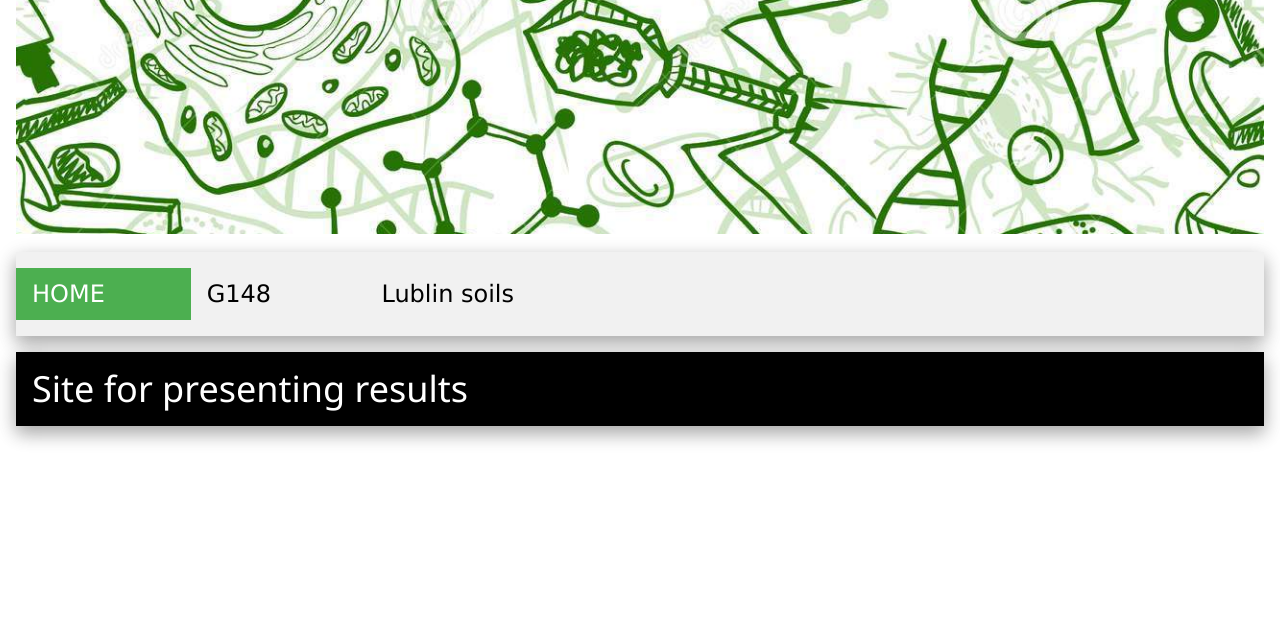
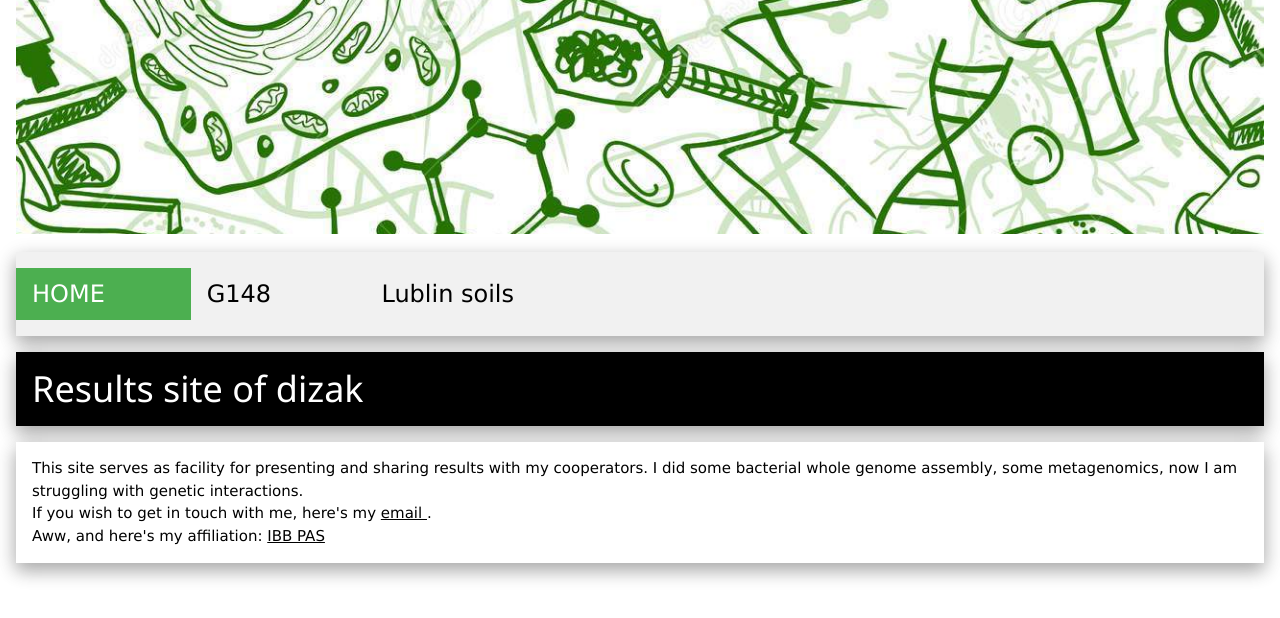
Before and after one commit to dizak/dizak.github.io_legacy, a plain HTML site: page index.html in a window 1280 px wide. Drawn offline with nearby package versions, Linux system fonts and the light colour scheme.

Commit message:
UPD@BIO:There is any now

```diff
--- a/index.html
+++ b/index.html
@@ -25,7 +25,17 @@
       </ul>
     </nav>
     <section class="w3-container w3-margin w3-card-8 w3-black">
-      <h1>Site for presenting results</h1>
+      <h1>Results site of dizak</h1>
+    </section>
+    <section class="w3-container w3-margin w3-card-8 w3-white">
+      <p>
+        This site serves as facility for presenting and sharing results with my cooperators.
+        I did some bacterial whole genome assembly, some metagenomics, now I am struggling with genetic interactions.
+        <br />
+        If you wish to get in touch with me, here's my <a href="mailto:dariusz.izak@ibb.waw.pl?subject=feedback">email </a>.
+        <br />
+        Aww, and here's my affiliation: <a href="http://www.ibb.waw.pl/en">IBB PAS</a>
+      </p>
     </section>
   </body>
 </html>
```
